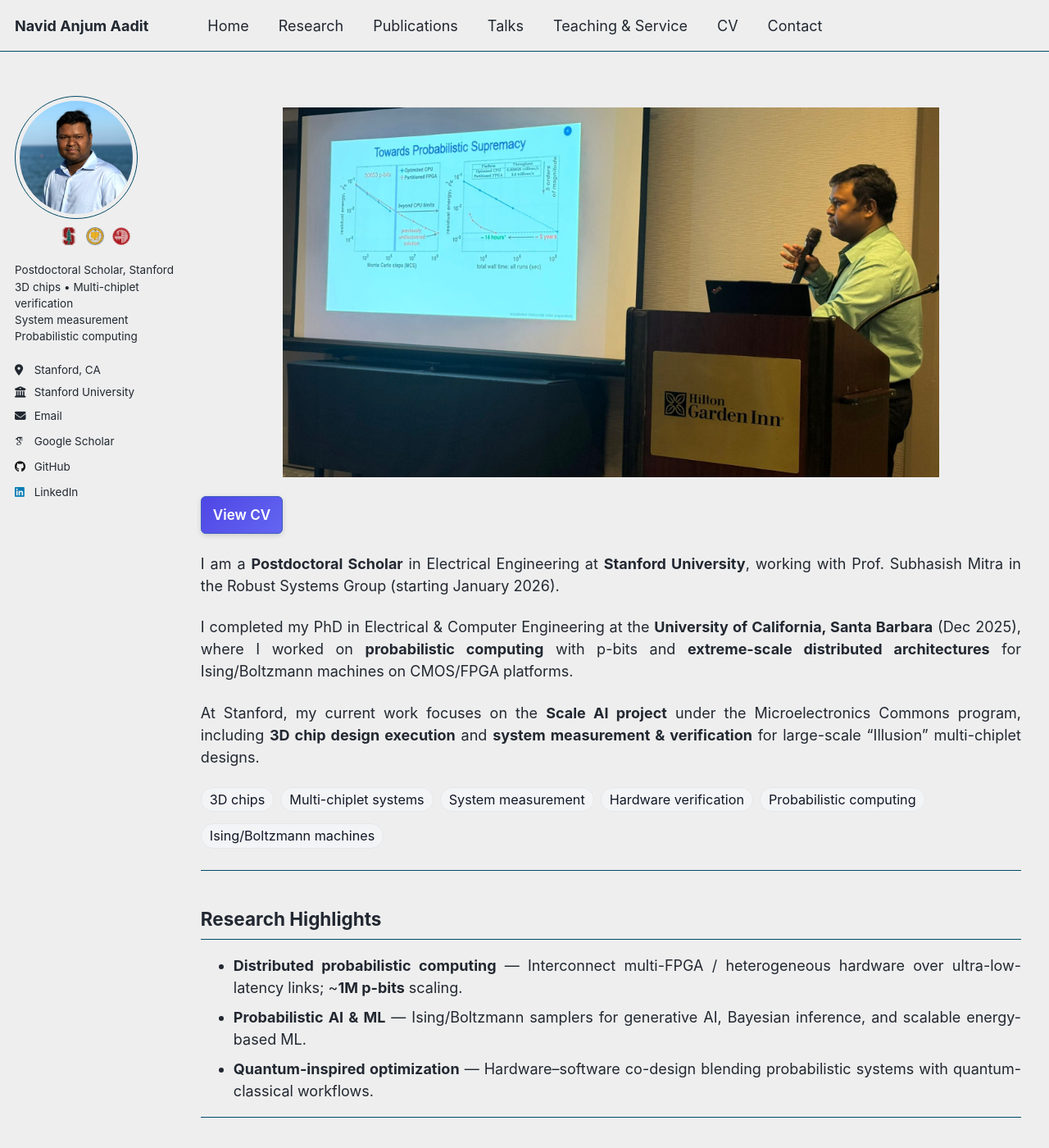
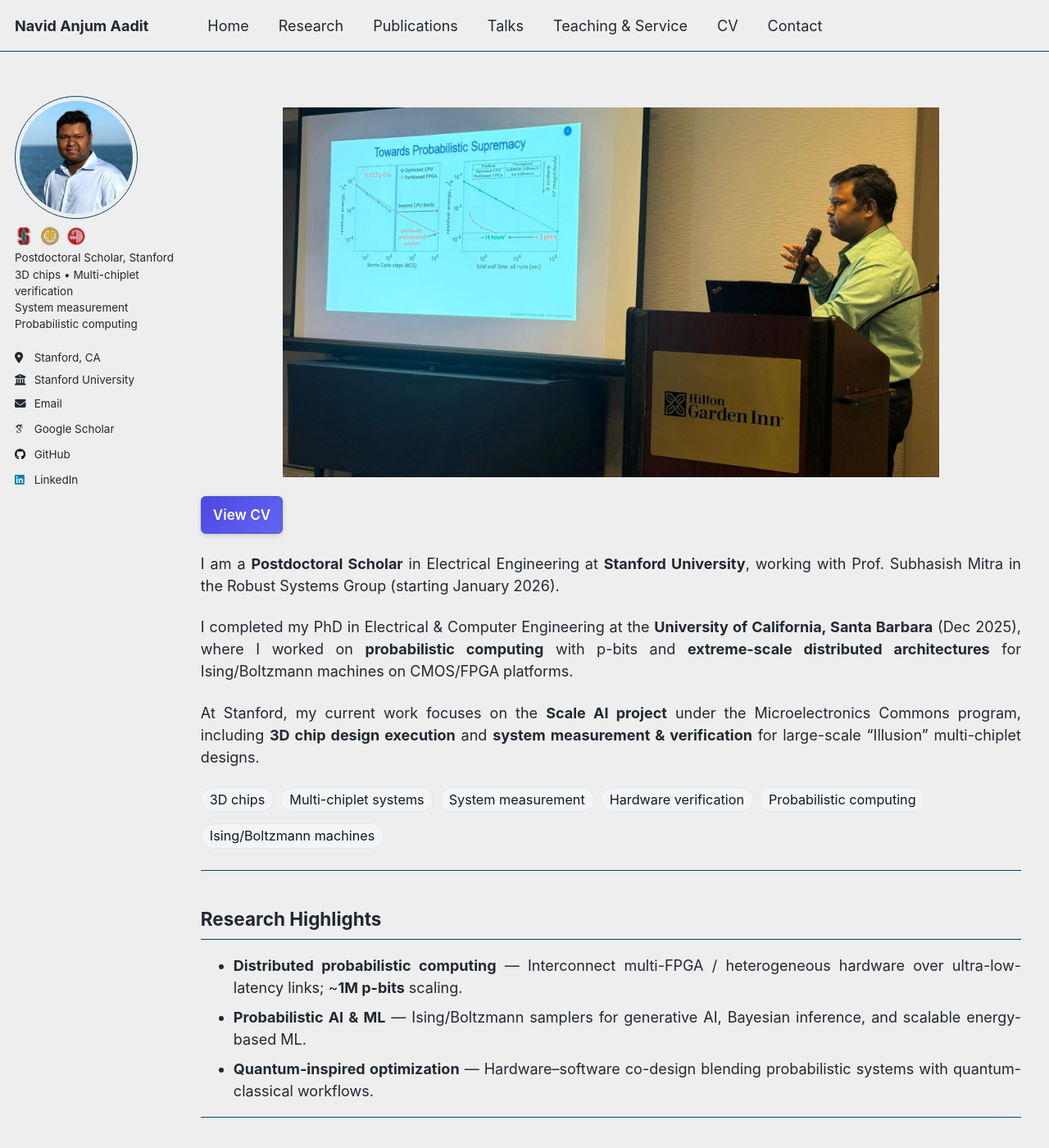
Before and after one commit to navidaadit/navidaadit.github.io, a Jekyll site: the page built from _pages/about.md, in a window 1280 px wide and 1400 px high. Shown: the whole window at 82% size. Built offline with Jekyll 4.4.1, drawn with Linux system fonts in a browser that asks for light colours; some web fonts are replaced.

Commit message:
Refactor affiliation logos styling for better alignment

```diff
--- a/_sass/_custom.scss
+++ b/_sass/_custom.scss
@@ -43,7 +43,6 @@
   object-fit: cover;
   border-radius: 50%;
 }
-
 /* Phone: slightly smaller avatar, bio under photo, clean stacking */
 @media (max-width: 640px){
   .author__avatar img { width: 110px; height: 110px; }
@@ -51,29 +50,21 @@
   .author__content p, .author__bio { text-align:left !important; }
 }
 
-/* --- Affiliation logos (CENTERED RELATIVE TO HEADSHOT WIDTH, NO EXTRA SPACING) --- */
-/* IMPORTANT: This centers to the AVATAR width, not the sidebar width. */
+/* --- Affiliation logos (tight + LEFT aligned, no extra spacing) --- */
 .sidebar .affil-logos{
-  width: 150px;                 /* match .author__avatar img */
-  margin: 6px auto 0 auto;       /* centers the 150px block under avatar */
-  display: flex;
-  justify-content: center;       /* center icons inside that 150px block */
+  display: inline-flex;     /* inline so it doesn’t create a big block gap */
+  justify-content: flex-start;
   align-items: center;
   gap: 10px;
+  line-height: 1;
+  margin: 0;                /* no added whitespace */
   padding: 0;
-  line-height: 1;
 }
-
 .sidebar .affil-logo{
   width: 22px;
   height: 22px;
   object-fit: contain;
-  display: block;
-}
-
-/* Mobile: match the smaller avatar */
-@media (max-width: 640px){
-  .sidebar .affil-logos{ width: 110px; }
+  display: inline-block;
 }
 
 /* Remove any built-in hero from the theme */
```
